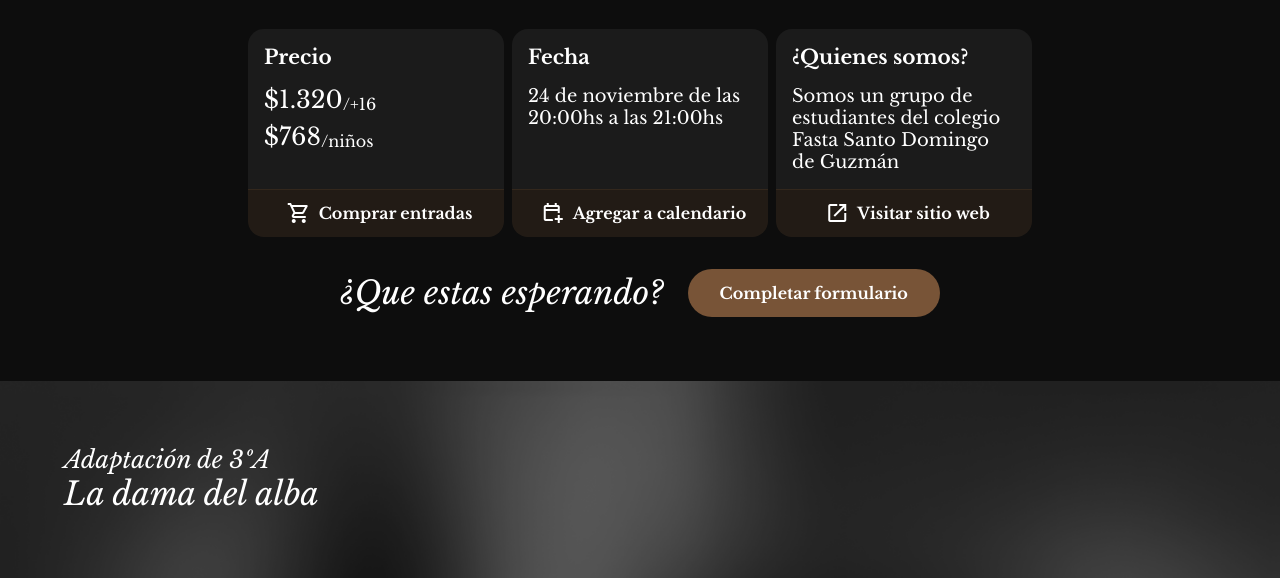
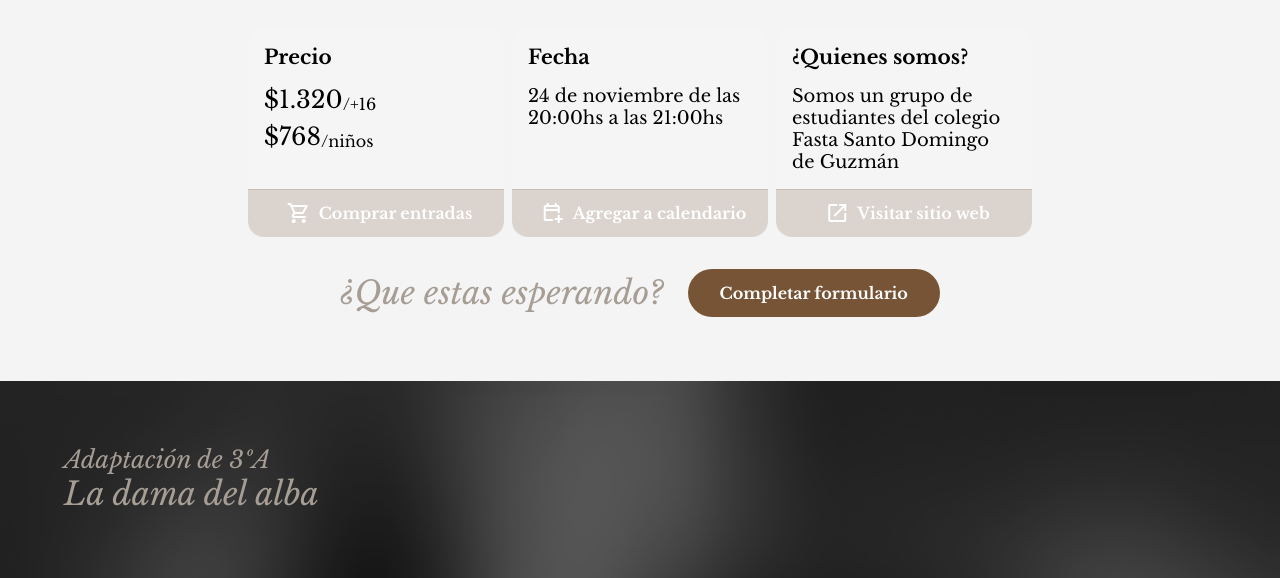
Before and after one commit to dlcf199/dlcf199.github.io, a plain HTML site: page index.html in a window 1280 px wide. Shown: the part 1535-2113 px from the top of the page. Drawn offline with nearby package versions, Linux system fonts and the light colour scheme.

Commit message:
update colors

```diff
--- a/style.css
+++ b/style.css
@@ -55,6 +55,7 @@ table {
 	--header-font: "Libre Baskerville", serif;
 	--button-font: "Libre Baskerville", serif;
 	--body-font: "Libre Baskerville", serif;
+	--header-color: #A69E95;
 }
 
 body{
@@ -63,8 +64,8 @@ body{
     flex-direction: column;
     padding: 0px;
     gap: 0px;
-	background: #0D0D0D;
-	color: white;
+	background: #F4F4F4;
+	color: black;
 }
 
 iframe{
@@ -79,6 +80,7 @@ h1{
 	font-size: 64px;
 	font-weight: 400;
 	line-height: normal;
+	color: var(--header-color);
 }
 h3{
 	font-family: var(--header-font);
@@ -86,6 +88,7 @@ h3{
 	font-size: 36px;
 	font-weight: 400;
 	line-height: normal;
+	color: var(--header-color);
 }
 
 h6{
@@ -93,6 +96,7 @@ h6{
 	font-style: italic;
 	font-weight: 400;
 	font-size: 32px;
+	color: var(--header-color);
 }
 
 button{
@@ -165,7 +169,6 @@ button:hover{
 }
 
 p{
-	color: #FFF;
 	font-family: var(--body-font);
 	font-size: 24px;
 	font-weight: 700;
```
